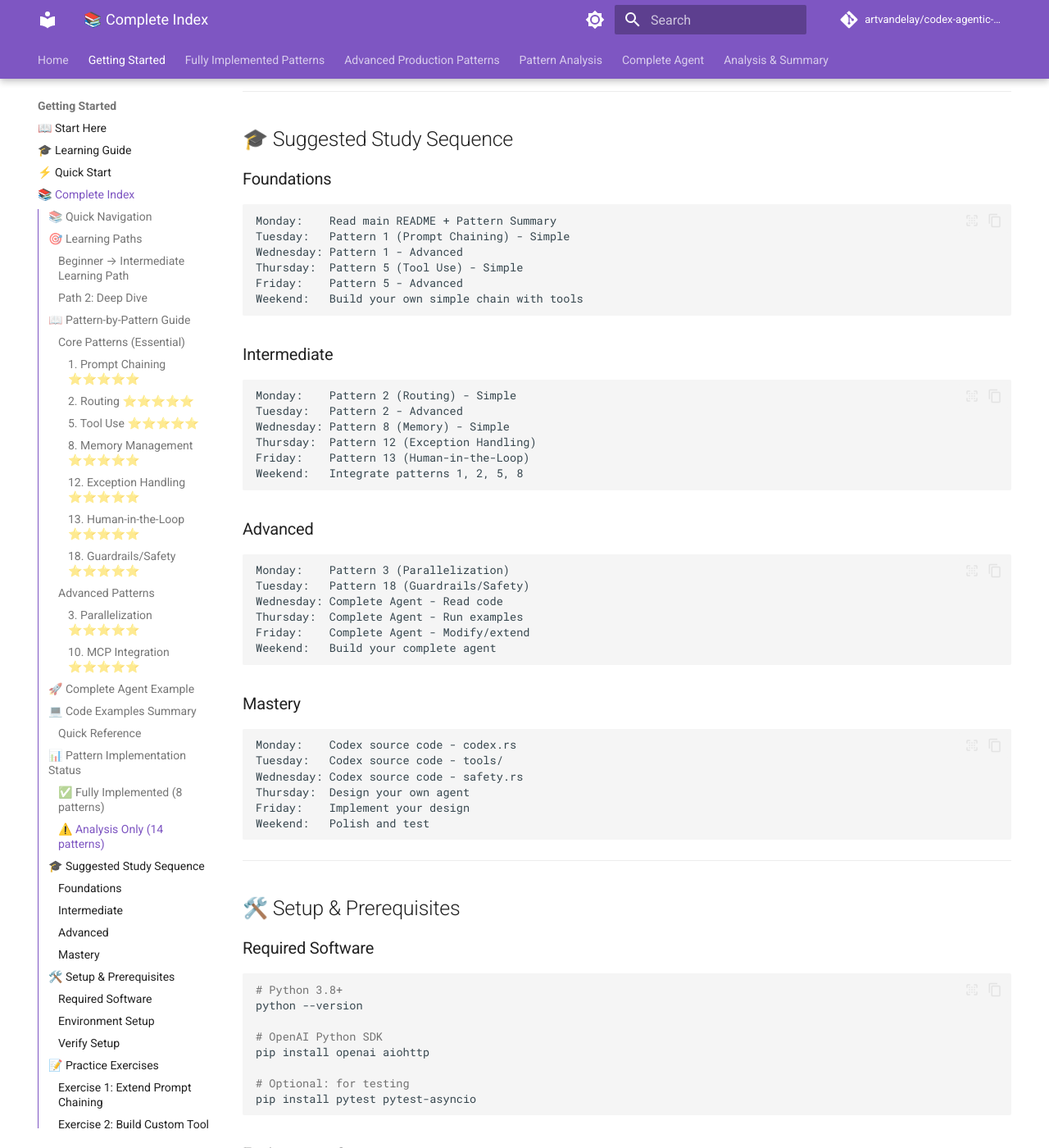
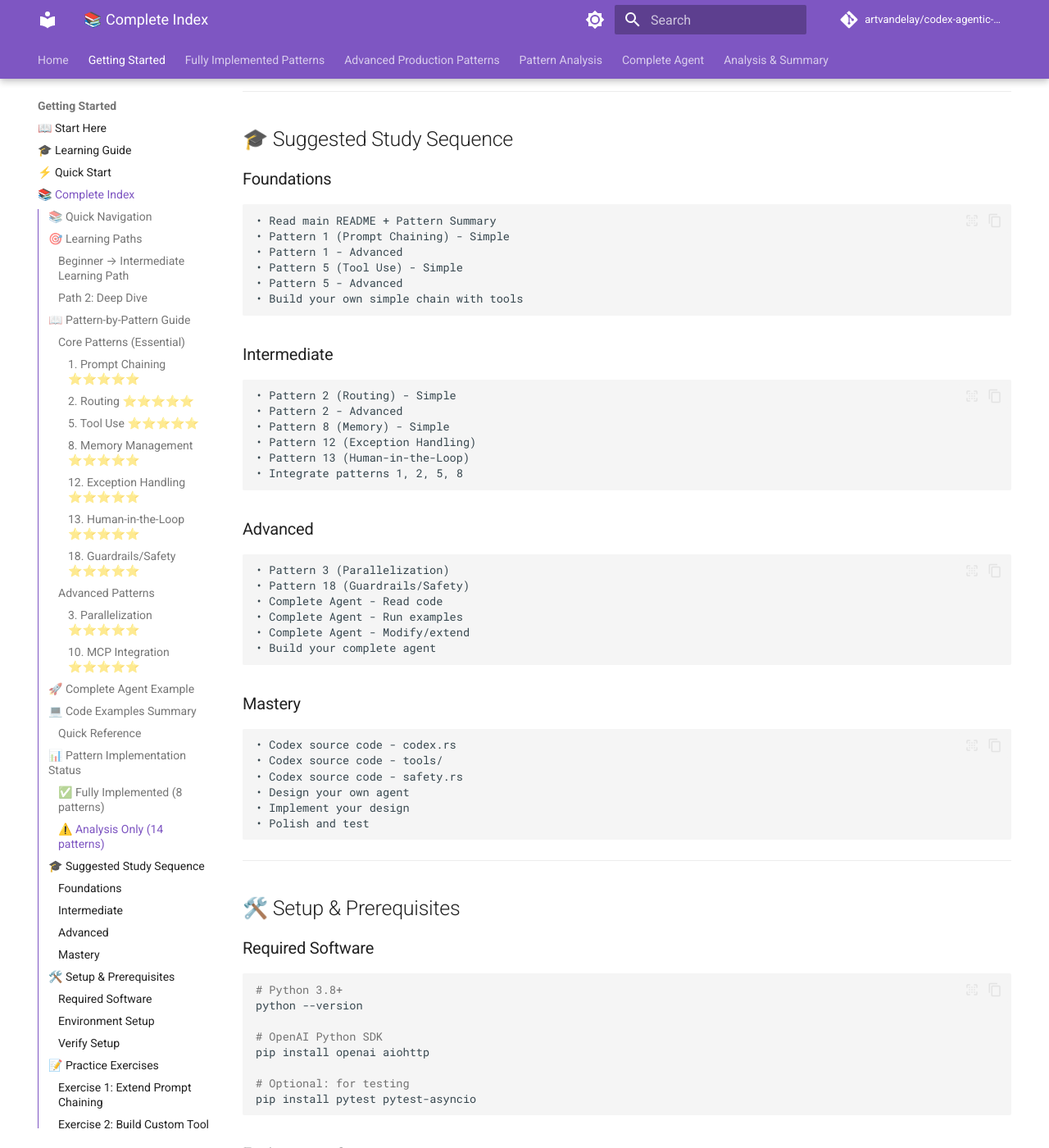
Before and after one commit to artvandelay/codex-agentic-patterns, an MkDocs documentation site: the page built from docs/learning-material/INDEX.md, in a window 1280 px wide and 1400 px high, scrolled down 6479 px. Shown: the whole window at 82% size. Built offline with MkDocs 1.6.1 and Material for MkDocs 9.7.7, drawn with Linux system fonts in a browser that asks for light colours; comment, search, counter and statistics services are not loaded; some of the changed lines change nothing that is shown.

Commit message:
Clean INDEX.md: Remove all 21 day-of-week references
Changed daily schedule format:
- Monday: → •
- Tuesday: → •
- Wednesday: → •
- Thursday: → •
- Friday: → •
- Weekend: → •

Makes learning sequence flexible rather than prescriptive.
File 2/16 complete

````diff
--- a/docs/learning-material/INDEX.md
+++ b/docs/learning-material/INDEX.md
@@ -306,42 +306,42 @@ result = agent.run("Your task here")
 
 ### Foundations
 ```
-Monday:    Read main README + Pattern Summary
-Tuesday:   Pattern 1 (Prompt Chaining) - Simple
-Wednesday: Pattern 1 - Advanced
-Thursday:  Pattern 5 (Tool Use) - Simple
-Friday:    Pattern 5 - Advanced
-Weekend:   Build your own simple chain with tools
+• Read main README + Pattern Summary
+• Pattern 1 (Prompt Chaining) - Simple
+• Pattern 1 - Advanced
+• Pattern 5 (Tool Use) - Simple
+• Pattern 5 - Advanced
+• Build your own simple chain with tools
 ```
 
 ### Intermediate
 ```
-Monday:    Pattern 2 (Routing) - Simple
-Tuesday:   Pattern 2 - Advanced
-Wednesday: Pattern 8 (Memory) - Simple
-Thursday:  Pattern 12 (Exception Handling)
-Friday:    Pattern 13 (Human-in-the-Loop)
-Weekend:   Integrate patterns 1, 2, 5, 8
+• Pattern 2 (Routing) - Simple
+• Pattern 2 - Advanced
+• Pattern 8 (Memory) - Simple
+• Pattern 12 (Exception Handling)
+• Pattern 13 (Human-in-the-Loop)
+• Integrate patterns 1, 2, 5, 8
 ```
 
 ### Advanced
 ```
-Monday:    Pattern 3 (Parallelization)
-Tuesday:   Pattern 18 (Guardrails/Safety)
-Wednesday: Complete Agent - Read code
-Thursday:  Complete Agent - Run examples
-Friday:    Complete Agent - Modify/extend
-Weekend:   Build your complete agent
+• Pattern 3 (Parallelization)
+• Pattern 18 (Guardrails/Safety)
+• Complete Agent - Read code
+• Complete Agent - Run examples
+• Complete Agent - Modify/extend
+• Build your complete agent
 ```
 
 ### Mastery
 ```
-Monday:    Codex source code - codex.rs
-Tuesday:   Codex source code - tools/
-Wednesday: Codex source code - safety.rs
-Thursday:  Design your own agent
-Friday:    Implement your design
-Weekend:   Polish and test
+• Codex source code - codex.rs
+• Codex source code - tools/
+• Codex source code - safety.rs
+• Design your own agent
+• Implement your design
+• Polish and test
 ```
 
 ---
````
